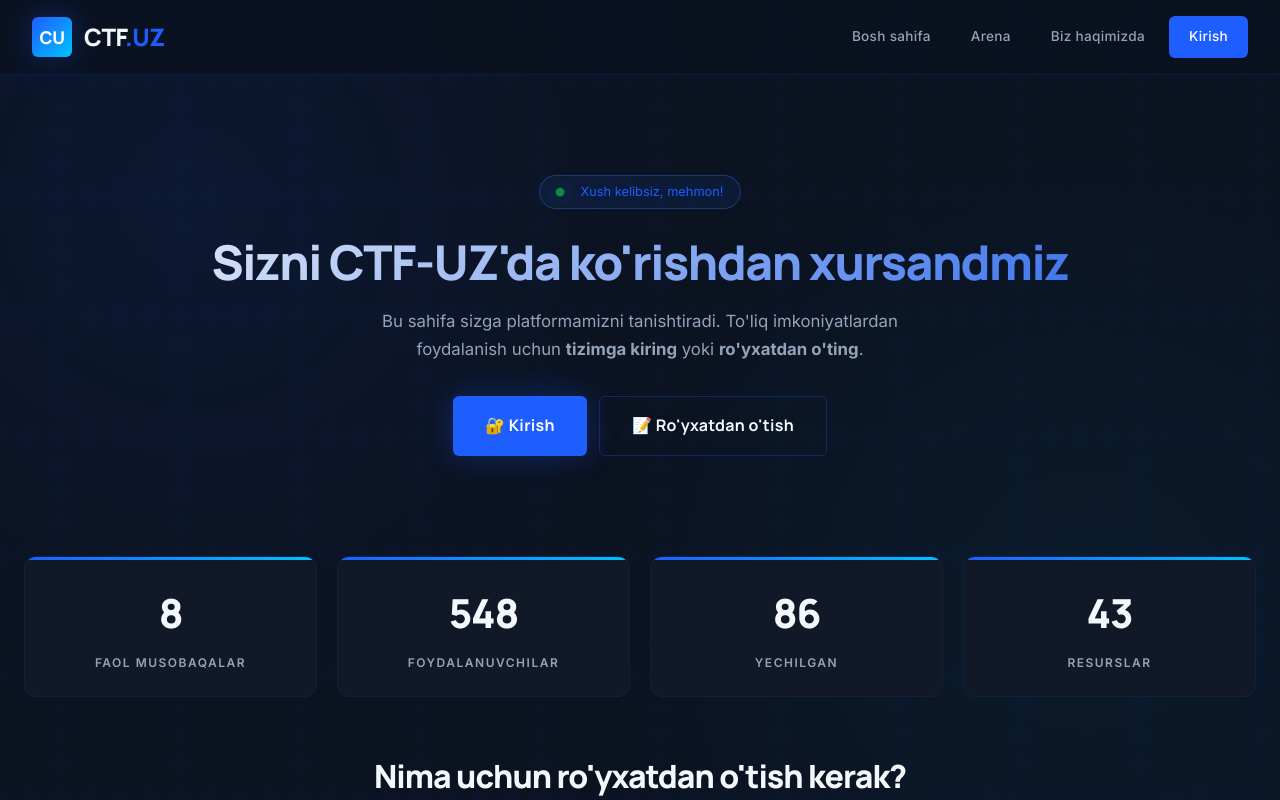
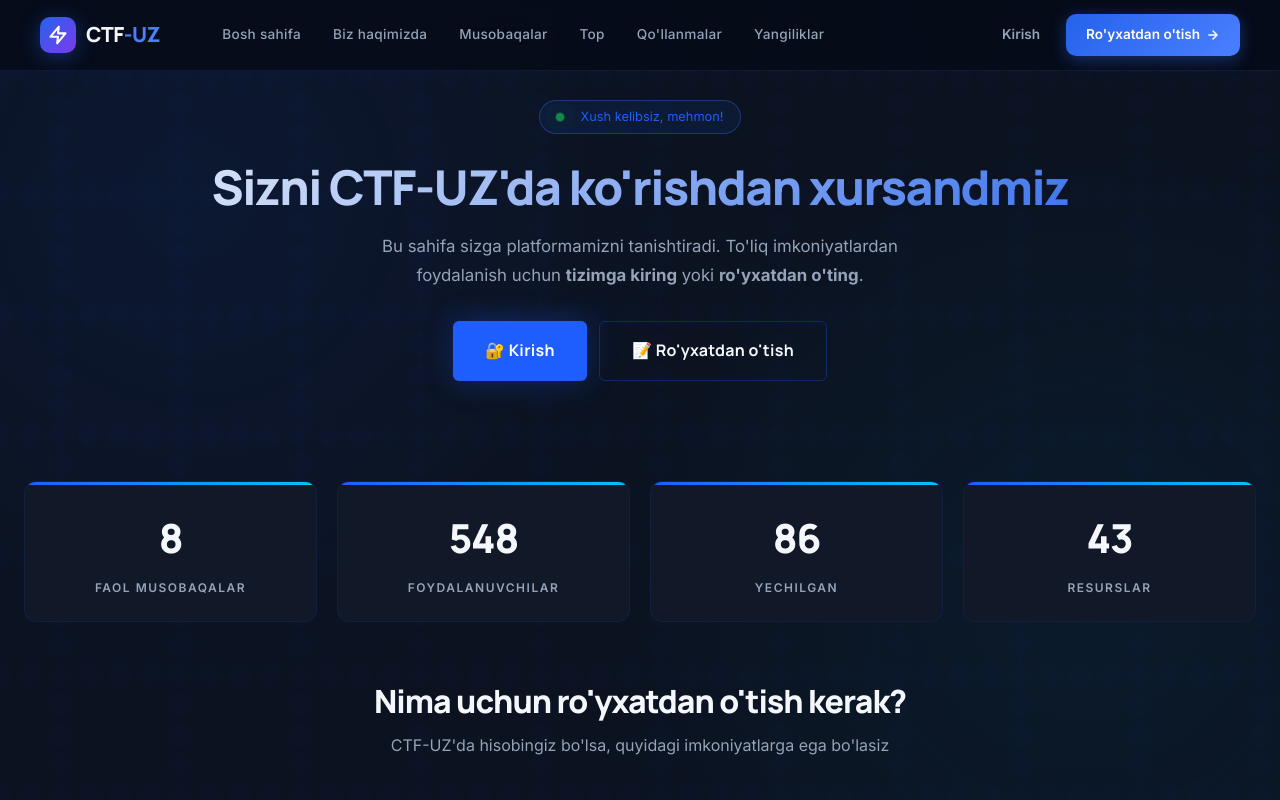
Before and after one commit to BORZE01/ctf-uz, a website: page public/welcome.html in a window 1280 px wide. Shown: the top 800 px of the page. Drawn offline with Linux system fonts and the light colour scheme.

Commit message:
style(welcome): match header styling and navigation with index.html

```diff
--- a/public/welcome.html
+++ b/public/welcome.html
@@ -99,17 +99,34 @@
 
 <div class="girih-bg"></div>
 
-<header class="header">
-    <a href="/" class="logo">
-        <div class="logo-mark">CU</div>
-        <div class="logo-text">CTF<span>.UZ</span></div>
-    </a>
-    <nav class="nav">
-        <a href="/">Bosh sahifa</a>
-        <a href="/arena">Arena</a>
-       <a href="/about">Biz haqimizda</a>
-        <a href="/login" class="nav-cta">Kirish</a>
-    </nav>
+<header class="header" style="position:fixed;top:0;left:0;right:0;z-index:100;background:rgba(6,11,24,.85);backdrop-filter:blur(20px);border-bottom:1px solid rgba(74,127,255,.12);padding:14px 40px;">
+    <div class="header-inner" style="display:flex;align-items:center;gap:48px;width:100%;max-width:1600px;margin:0 auto;">
+        <a href="/" class="logo" style="display:flex;align-items:center;gap:10px;text-decoration:none;font-weight:800;font-size:1.3rem;color:#F1F5F9;letter-spacing:-.5px;flex-shrink:0;">
+            <div class="logo-icon" style="width:36px;height:36px;background:linear-gradient(135deg,#2563EB 0%,#7C3AED 100%);border-radius:10px;display:flex;align-items:center;justify-content:center;box-shadow:0 4px 20px rgba(37,99,235,.4);color:#fff;">
+                <svg class="icon" viewBox="0 0 24 24" fill="none" stroke="currentColor" stroke-width="2.5" stroke-linecap="round" stroke-linejoin="round" style="width:20px;height:20px;">
+                    <polygon points="13 2 3 14 12 14 11 22 21 10 12 10 13 2"/>
+                </svg>
+            </div>
+            <div class="logo-text">CTF<span style="color:#4A7FFF;">-UZ</span></div>
+        </a>
+        <nav class="nav" style="display:flex;gap:4px;align-items:center;">
+            <a href="/" style="color:#94A3B8;text-decoration:none;font-size:.85rem;font-weight:500;padding:8px 14px;border-radius:8px;transition:all .2s;">Bosh sahifa</a>
+            <a href="/about" style="color:#94A3B8;text-decoration:none;font-size:.85rem;font-weight:500;padding:8px 14px;border-radius:8px;transition:all .2s;">Biz haqimizda</a>
+            <a href="/arena" style="color:#94A3B8;text-decoration:none;font-size:.85rem;font-weight:500;padding:8px 14px;border-radius:8px;transition:all .2s;">Musobaqalar</a>
+            <a href="/leaderboard" style="color:#94A3B8;text-decoration:none;font-size:.85rem;font-weight:500;padding:8px 14px;border-radius:8px;transition:all .2s;">Top</a>
+            <a href="/learn" style="color:#94A3B8;text-decoration:none;font-size:.85rem;font-weight:500;padding:8px 14px;border-radius:8px;transition:all .2s;">Qo'llanmalar</a>
+            <a href="/events" style="color:#94A3B8;text-decoration:none;font-size:.85rem;font-weight:500;padding:8px 14px;border-radius:8px;transition:all .2s;">Yangiliklar</a>
+        </nav>
+        <div class="header-right" id="headerAuthActions" style="display:flex;align-items:center;gap:12px;margin-left:auto;">
+            <a href="/login" class="btn-login" style="color:#94A3B8;text-decoration:none;font-size:.85rem;font-weight:600;padding:8px 14px;transition:all .2s;">Kirish</a>
+            <a href="/register" class="btn-signup" style="background:linear-gradient(135deg,#2563EB 0%,#4A7FFF 100%);color:#fff;text-decoration:none;font-size:.85rem;font-weight:600;padding:10px 20px;border-radius:10px;box-shadow:0 4px 16px rgba(37,99,235,.4);transition:all .2s;display:inline-flex;align-items:center;gap:6px;">
+                Ro'yxatdan o'tish
+                <svg class="icon" viewBox="0 0 24 24" fill="none" stroke="currentColor" stroke-width="2.5" stroke-linecap="round" stroke-linejoin="round" style="width:14px;height:14px;">
+                    <path d="M5 12h14M12 5l7 7-7 7"/>
+                </svg>
+            </a>
+        </div>
+    </div>
 </header>
 
 <div class="container">
@@ -317,5 +334,16 @@
 </footer>
 
     <script src="/js/preloader.js"></script>
+
+<script>
+    document.addEventListener("DOMContentLoaded", function() {
+        const token = localStorage.getItem('token') || localStorage.getItem('auth_token');
+        const headerAuth = document.getElementById('headerAuthActions');
+        if (token && headerAuth) {
+            headerAuth.innerHTML = '<a href="/profile" class="btn-signup" style="background:linear-gradient(135deg,var(--blue) 0%,var(--blue-l) 100%);color:#fff;text-decoration:none;font-size:.85rem;font-weight:600;padding:10px 20px;border-radius:10px;">Profil</a>';
+        }
+    });
+</script>
+
 </body>
 </html>
```
